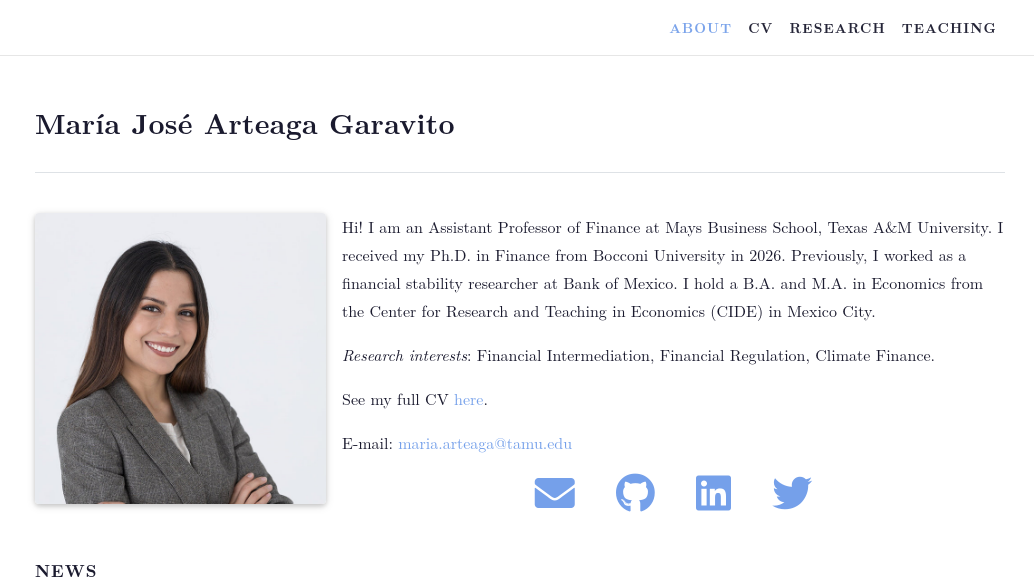
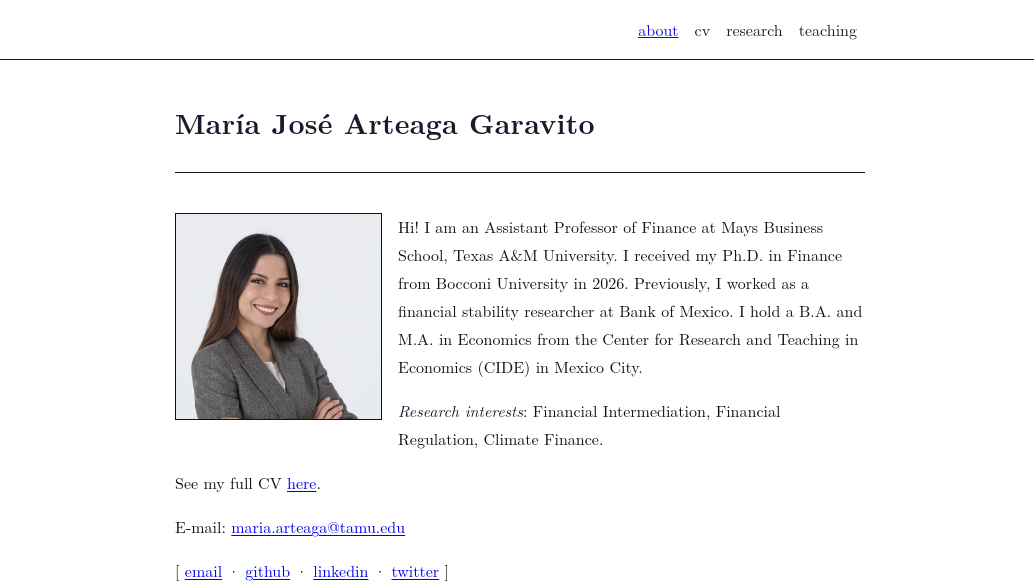
Before and after one commit to majoarteaga/majoarteaga.github.io, a Jekyll site: the page built from _pages/about.md, in a window 1280 px wide. Shown: the top 585 px of the page, without its empty margins (120-1154 px from the left). Built offline with Jekyll 4.4.1, drawn with Linux system fonts in a browser that asks for light colours; full-size pictures stand in for the smaller copies a plugin makes; emoji names are drawn with the system emoji font; some web fonts are replaced; comment, search, counter and statistics services are not loaded; a style sheet for code colours, icons or effects is not loaded; some of the changed text lies outside the part shown; grey boxes are pictures that could not be loaded.

Commit message:
Clean, 90s-style look (all Computer Modern Serif)
- Narrow 720px text column
- Classic blue underlined links, purple when visited
- Lowercase serif menu; bold serif section headings (no uppercase tracking)
- Thin black rules instead of shadows; plain framed photo
- Social icons replaced by [ email · github · linkedin · twitter ] text links
- Footer: 'Last updated <month year>' + email (updates on each build)

Co-Authored-By: Claude Opus 5.5 <noreply@anthropic.com>

```diff
--- a/_config.yml
+++ b/_config.yml
@@ -53,7 +53,7 @@ navbar_fixed: true
 footer_fixed: true
 
 # Dimensions
-max_width: 1000px  # Adjust this value to your desired maximum width
+max_width: 720px  # single narrow text column (clean, document-like)
 
 # TODO: add layout settings (single page vs. multi-page)
 
--- /dev/null
+++ b/_includes/footer.html
@@ -0,0 +1,3 @@
+<footer class="site-footer">
+  Last updated: {{ site.time | date: "%B %Y" }} &middot; <a href="mailto:{{ site.email }}">{{ site.email }}</a>
+</footer>
--- a/_pages/about.md
+++ b/_pages/about.md
@@ -24,6 +24,4 @@ See my full CV <a href="https://majoarteaga.github.io/assets/pdf/CV_MJAG.pdf">he
 
 E-mail: <a href="mailto:maria.arteaga@tamu.edu">maria.arteaga@tamu.edu</a>
 
-<div class="social-icons-medium">
-  {% include social.html %}
-</div>
+<p class="text-links">[ <a href="mailto:{{ site.email }}">email</a> &middot; <a href="https://github.com/{{ site.github_username }}">github</a> &middot; <a href="https://www.linkedin.com/in/{{ site.linkedin_username }}">linkedin</a> &middot; <a href="https://twitter.com/{{ site.twitter_username }}">twitter</a> ]</p>
--- a/assets/css/main.scss
+++ b/assets/css/main.scss
@@ -41,12 +41,12 @@ body {
   background-color: #ffffff;
 }
 
-/* Nav links: uppercase + spaced like Michelle's */
+/* Nav links: plain lowercase serif */
 .navbar-nav .nav-item .nav-link {
-  font-size: 0.85rem !important;
-  font-weight: 600 !important;
-  text-transform: uppercase !important;
-  letter-spacing: 0.08em !important;
+  font-size: 1rem !important;
+  font-weight: 400 !important;
+  text-transform: lowercase !important;
+  letter-spacing: 0 !important;
 }
 
 /* Page/post title (h1) */
@@ -57,12 +57,12 @@ body {
   line-height: 1.3 !important;
 }
 
-/* Section headings (h2) */
+/* Section headings (h2): bold serif, like LaTeX \\section */
 h2 {
-  font-size: 1.05rem !important;
-  font-weight: 600 !important;
-  text-transform: uppercase !important;
-  letter-spacing: 0.06em !important;
+  font-size: 1.2rem !important;
+  font-weight: 700 !important;
+  text-transform: none !important;
+  letter-spacing: 0 !important;
   color: #1a1a2e !important;
 }
 
@@ -119,3 +119,66 @@ p {
   font-size: 40px !important;
   line-height: 1 !important;
 }
+
+
+
+/* ── Clean, 90s-style details ─────────────────────────────────────────────── */
+
+/* Classic hyperlinks: blue + underlined, purple once visited */
+article a, .post a, .news a, .site-footer a, .text-links a {
+  color: #0000EE !important;
+  text-decoration: underline !important;
+  text-underline-offset: 2px;
+}
+article a:visited, .post a:visited, .news a:visited, .text-links a:visited {
+  color: #551A8B !important;
+}
+article h2 a, .post h2 a, article h2 a:visited, .post h2 a:visited {
+  color: inherit !important;
+  text-decoration: none !important;
+}
+
+/* Plain black text */
+body, p, li, td {
+  color: #111 !important;
+}
+
+/* Thin rules instead of shadows */
+nav#navbar {
+  box-shadow: none !important;
+  border-bottom: 1px solid #111 !important;
+  background: #fff !important;
+}
+nav#navbar .nav-link { color: #111 !important; }
+nav#navbar .nav-item.active .nav-link,
+nav#navbar .nav-link:hover {
+  color: #0000EE !important;
+  text-decoration: underline !important;
+}
+.post-header { border-bottom: 1px solid #111 !important; }
+h2 {
+  border-bottom: 1px solid #bbb;
+  padding-bottom: 4px;
+}
+.section-heading h2 { border-bottom: none; padding-bottom: 0; }  /* research page draws its own rule */
+.news th { color: #555 !important; font-weight: 400 !important; }
+
+/* Plain photo: thin frame, no shadow, square corners */
+img.z-depth-1 {
+  box-shadow: none !important;
+  border: 1px solid #111;
+  border-radius: 0 !important;
+}
+
+/* Text-only social links */
+.text-links { margin-top: 12px; }
+
+/* Footer */
+.site-footer {
+  max-width: {{ site.max_width }};
+  margin: 48px auto 32px;
+  padding: 10px 15px 0;
+  border-top: 1px solid #111;
+  font-size: 0.85rem;
+  color: #555;
+}
```
